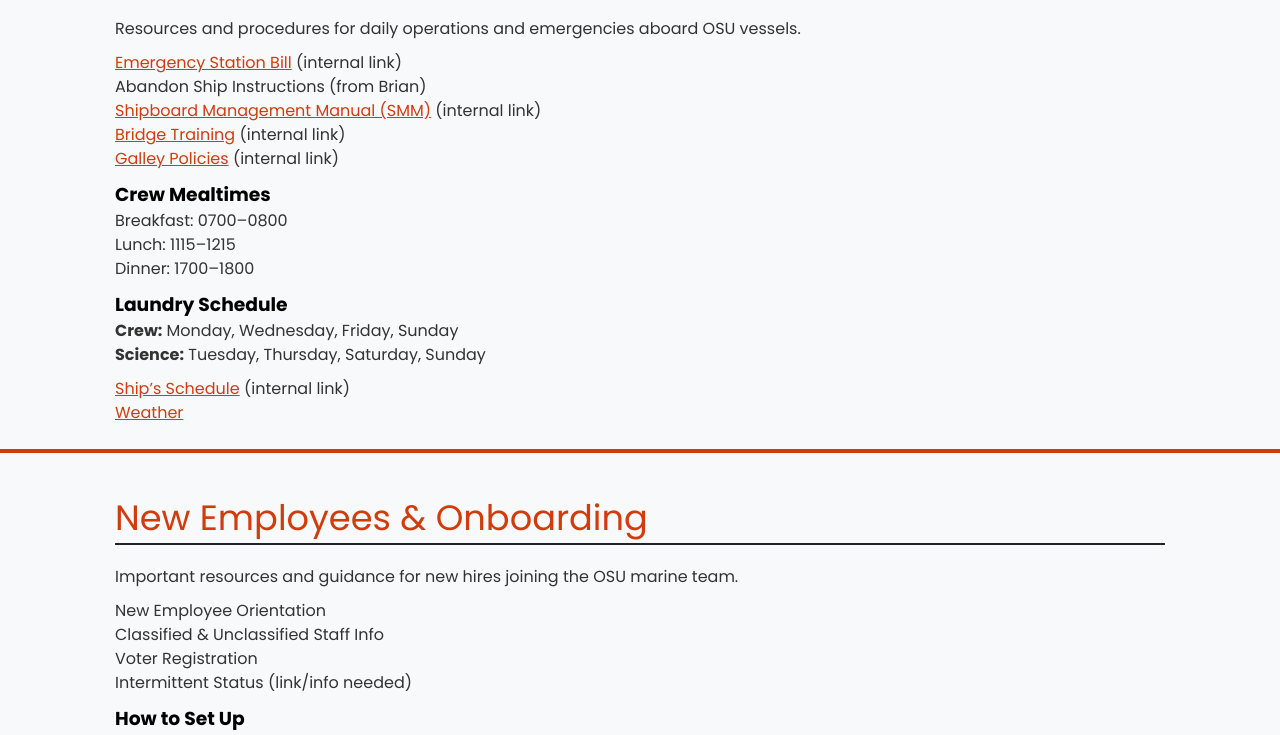
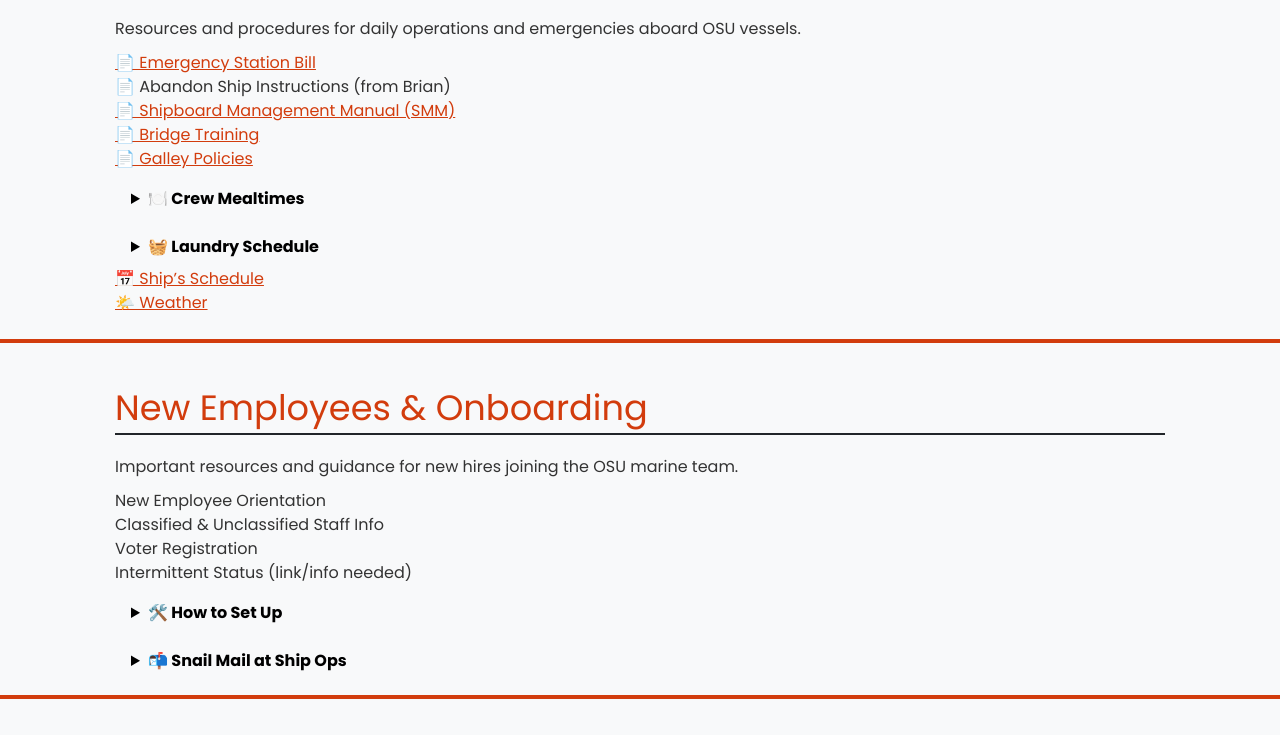
Before and after one commit to josephsoltis/taani_int_site, a plain HTML site: page taani-web/crew/crewPg.html in a window 1280 px wide. Shown: the part 505-1240 px from the top of the page. Drawn offline with Linux system fonts and the light colour scheme.

Commit message:
crew page update

```diff
--- a/taani-web/crew/crewPg.CSS
+++ b/taani-web/crew/crewPg.CSS
@@ -322,6 +322,19 @@
     text-decoration: underline;
 }
 
+
+details {
+    margin-top: 1rem;
+    padding-left: 1rem;
+}
+
+summary {
+    cursor: pointer;
+    font-weight: bold;
+    margin-bottom: 0.5rem;
+}
+
+
 /* Footer */
 .footer {
     padding: 40px 40px;
--- a/taani-web/crew/crewPg.html
+++ b/taani-web/crew/crewPg.html
@@ -120,44 +120,47 @@
 
 
     <div class="body">
+
         <section id="shipboard-ops">
             <div class="container">
                 <h2 class="text-xl">Shipboard Ops & Emergency Info</h2>
                 <p>Resources and procedures for daily operations and emergencies aboard OSU vessels.</p>
-
                 <ul>
-                    <li><a href="#">Emergency Station Bill</a> (internal link)</li>
-                    <li>Abandon Ship Instructions (from Brian)</li>
-                    <li><a href="#">Shipboard Management Manual (SMM)</a> (internal link)</li>
-                    <li><a href="#">Bridge Training</a> (internal link)</li>
-                    <li><a href="#">Galley Policies</a> (internal link)</li>
+                    <li><a href="#">📄 Emergency Station Bill</a></li>
+                    <li>📄 Abandon Ship Instructions (from Brian)</li>
+                    <li><a href="#">📄 Shipboard Management Manual (SMM)</a></li>
+                    <li><a href="#">📄 Bridge Training</a></li>
+                    <li><a href="#">📄 Galley Policies</a></li>
                 </ul>
 
-                <h3>Crew Mealtimes</h3>
+                <details>
+                    <summary><strong>🍽️ Crew Mealtimes</strong></summary>
                     <ul>
                         <li>Breakfast: 0700–0800</li>
                         <li>Lunch: 1115–1215</li>
                         <li>Dinner: 1700–1800</li>
                     </ul>
+                </details>
 
-                <h3>Laundry Schedule</h3>
+                <details>
+                    <summary><strong>🧺 Laundry Schedule</strong></summary>
                     <ul>
-                    <li><strong>Crew:</strong> Monday, Wednesday, Friday, Sunday</li>
-                    <li><strong>Science:</strong> Tuesday, Thursday, Saturday, Sunday</li>
+                        <li><strong>Crew:</strong> Mon, Wed, Fri, Sun</li>
+                        <li><strong>Science:</strong> Tue, Thu, Sat, Sun</li>
                     </ul>
+                </details>
 
                 <ul>
-                    <li><a href="#">Ship’s Schedule</a> (internal link)</li>
-                    <li><a href="#">Weather</a></li>
+                    <li><a href="#">📅 Ship’s Schedule</a></li>
+                    <li><a href="#">🌤️ Weather</a></li>
                 </ul>
+            </div>
         </section>
-
 
         <section id="onboarding">
             <div class="container">
                 <h2 class="text-xl">New Employees & Onboarding</h2>
                 <p>Important resources and guidance for new hires joining the OSU marine team.</p>
-
                 <ul>
                     <li>New Employee Orientation</li>
                     <li>Classified & Unclassified Staff Info</li>
@@ -165,20 +168,24 @@
                     <li>Intermittent Status (link/info needed)</li>
                 </ul>
 
-                <h3>How to Set Up</h3>
+                <details>
+                    <summary><strong>🛠️ How to Set Up</strong></summary>
                     <ul>
                         <li>Email account</li>
                         <li>MyOSU</li>
                         <li>Direct deposit</li>
                         <li>Get OSU ID card</li>
                     </ul>
+                </details>
 
-                <h3>Snail Mail at Ship Ops</h3>
+                <details>
+                    <summary><strong>📬 Snail Mail at Ship Ops</strong></summary>
                     <p>
                         2020 Marine Science Dr.<br>
                         Newport OR 97365<br>
                         541-867-0200
                     </p>
+                </details>
             </div>
         </section>
 
@@ -186,7 +193,6 @@
             <div class="container">
                 <h2 class="text-xl">HR, Benefits & Policies</h2>
                 <p>Links to HR services, policies, benefits, and compliance for OSU employees.</p>
-
                 <ul>
                     <li><a href="#">Public Employee Benefit Board (PEBB)</a></li>
                     <li><a href="#">SEIU</a></li>
@@ -208,7 +214,6 @@
             <div class="container">
                 <h2 class="text-xl">Tools & Admin Resources</h2>
                 <p>Practical tools and forms to help with daily work and reporting.</p>
-
                 <ul>
                     <li>Time Sheets</li>
                     <li>Leave Request</li>
@@ -233,7 +238,6 @@
             <div class="container">
                 <h2 class="text-xl">Work-Life & Employee Perks</h2>
                 <p>Resources for supporting wellness, work-life balance, and employee savings.</p>
-
                 <ul>
                     <li>Family Resource Center</li>
                     <li>Employee Assistance Program</li>
@@ -252,7 +256,6 @@
             <div class="container">
                 <h2 class="text-xl">Shore Support & Visiting Vessels</h2>
                 <p>Helpful links for shore-based needs and visiting vessel guests.</p>
-
                 <ul>
                     <li>Shoreside Security Measures</li>
                     <li>Ship Ops Staff Directory</li>
@@ -264,25 +267,31 @@
                     <li>Media Links About the Ship</li>
                 </ul>
 
-                <h3>Other Resources</h3>
+                <details>
+                    <summary><strong>🧭 Other Resources</strong></summary>
                     <ul>
                         <li>Travel Insurance</li>
-                    <li>Professional Development</li>
-                    <li>Leadership Development</li>
-                    <li>LinkedIn Learning</li>
-                    <li>CEOAS Newsletter</li>
-                    <li>Today in the News Media</li>
+                        <li><a href="https://workspace.oregonstate.edu/">Professional Development</a></li>
+                        <li><a
+                                href="https://hr.oregonstate.edu/learning-and-organizational-development/leadership-training">Professional
+                                Development</a></li>
+                        <li><a href="https://hr.oregonstate.edu/training/linkedin-learning">LinkedIn Learning</a></li>
+                        <li><a href="https://ceoas.oregonstate.edu/newsletter">CEOAS Newsletter</a></li>
+                        <li><a href="https://ceoas.oregonstate.edu/news">Today in the News Media</a></li>
                     </ul>
+                </details>
+
             </div>
         </section>
     </div>
+
 
     <!-- footer section -->
     <footer class="footer bg-grey">
         <div class="container">
             <div class="footer-grid">
                 <div class="footer-logo">
-                    <a href="/index.html">
+                    <a href="../index.html">
                         <img src="../Images/OSUVertLogoWhite.png" alt="logo">
                     </a>
                     <a href="https://www.linkedin.com/school/oregon-state-university/" target="_blank"><i
--- a/taani-web/ship_info/ShipInfoPg.CSS
+++ b/taani-web/ship_info/ShipInfoPg.CSS
@@ -301,7 +301,6 @@
 }
 
 .safety-docs h2 {
-    font-weight: 700;
     margin-bottom: 15px;
     border-bottom: 2px var(--grey-color) solid;
 }
```
Also changed, not shown: taani-web/FAQ/faq.html (+1 -1 lines), taani-web/network_resources/network_resourcesPg.css (+3 -5 lines), taani-web/network_resources/network_resourcesPg.html (+1 -1 lines), taani-web/science/sciencePg.html (+1 -1 lines), taani-web/ship_info/ShipInfoPg.html (+1 -1 lines), README.md. Lines whose indentation alone changed are shown as unchanged.
